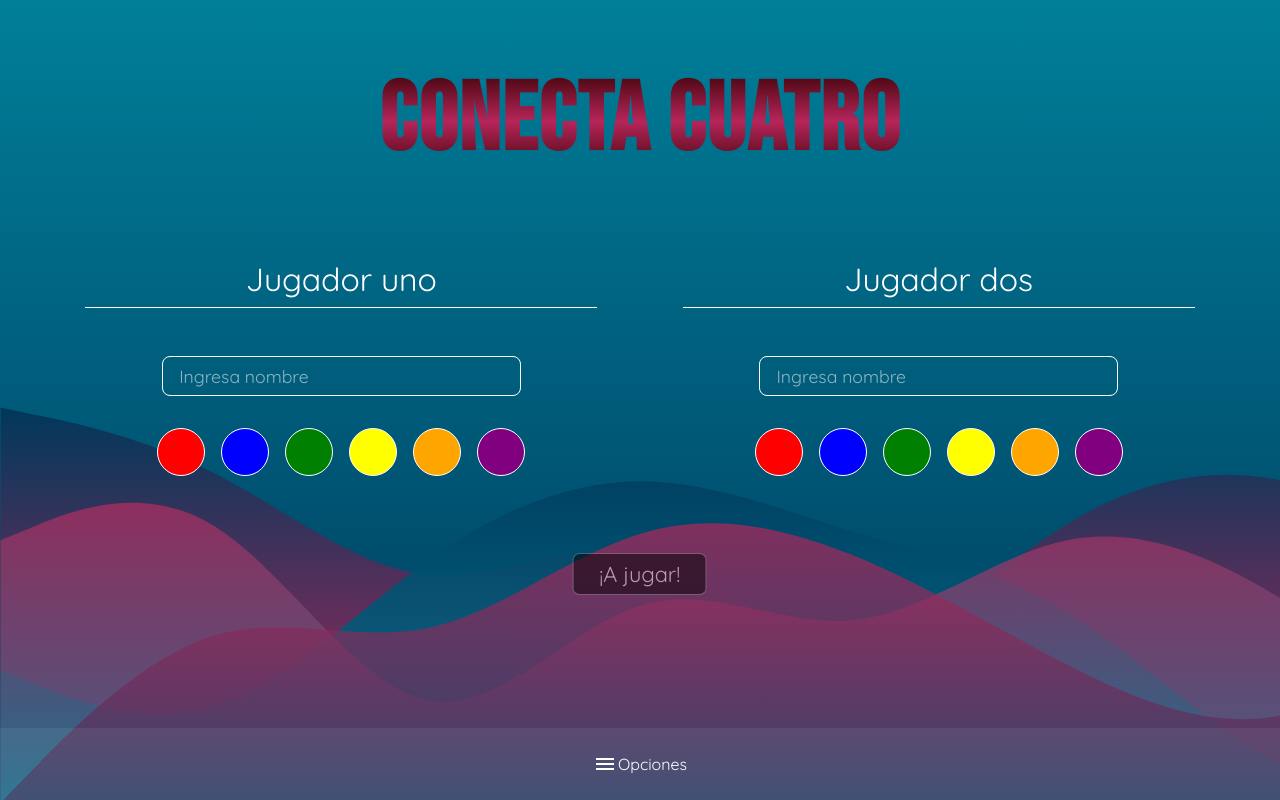
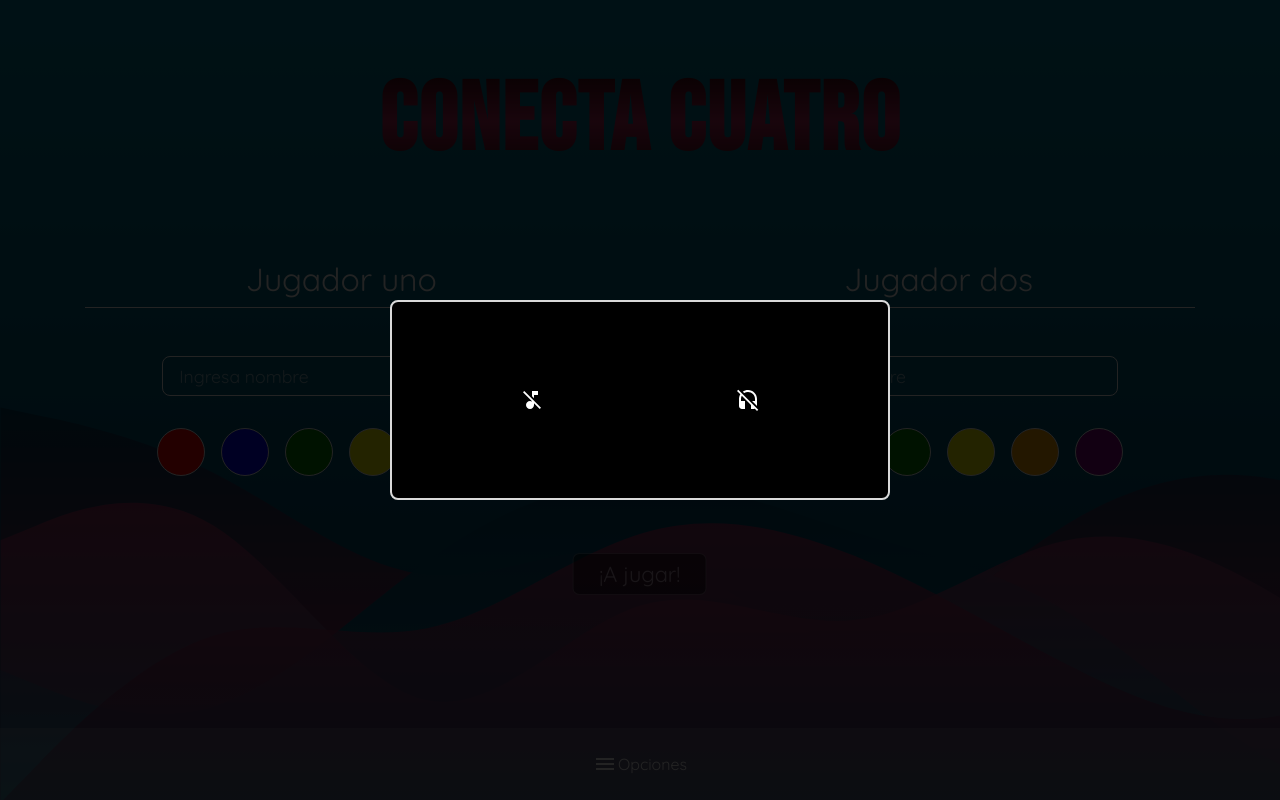
Before and after one commit to paiva73/conecta-4, a React (Vite) app in the folder frontend/: page / in a window 1280 px wide. Both pictures are taken after a click on the button "Opciones". Built offline with nearby package versions, Linux system fonts and the light colour scheme.

Commit message:
feat: agrega icono de música y efectos
Agrega los iconos para manejar la música y los efectos. Con sus estilos y su funcionalidad completa por desarrollar.

```diff
--- a/frontend/package.json
+++ b/frontend/package.json
@@ -10,6 +10,10 @@
     "preview": "vite preview"
   },
   "dependencies": {
+    "@emotion/react": "^11.11.4",
+    "@emotion/styled": "^11.11.5",
+    "@mui/icons-material": "^5.16.0",
+    "@mui/material": "^5.16.0",
     "react": "^18.3.1",
     "react-dom": "^18.3.1",
     "react-icons": "^5.2.1",
--- a/frontend/src/components/footer/Footer.jsx
+++ b/frontend/src/components/footer/Footer.jsx
@@ -1,13 +1,14 @@
 import React, { useState } from 'react';
 import styles from './Footer.module.css';
 import MenuIcon from "@mui/icons-material/Menu";
+import OpcionesModal from './opciones/OpcionesModal';
 
 const Footer = () => {
 
   const [isOpen, setIsOpen] = useState(false);
 
   return (
-    <div className={styles.footer}>
+    <footer className={styles.footer}>
       <button
         className={styles.btn_opciones}
         onClick={() => {setIsOpen(!isOpen)}}
@@ -15,7 +16,8 @@ const Footer = () => {
         <MenuIcon />
         Opciones
       </button>
-    </div>
+      {isOpen ? <OpcionesModal setIsOpen={setIsOpen}/> : ''}
+    </footer>
   )
 }
 
--- a/frontend/src/components/footer/Footer.module.css
+++ b/frontend/src/components/footer/Footer.module.css
@@ -1,22 +1,52 @@
 .footer {
   position: absolute;
-  z-index: 2;
+  z-index: 4;
   left: 0;
   bottom: 0;
   width: 100%;
   height: 4.5rem;
-    background-color: rgba(255, 255, 255, 0.068);
+  background-color: rgba(255, 255, 255, 0.144);
   display: flex;
   justify-content: center;
   align-items: center;
 }
 
-.btn_opciones{
+.btn_opciones {
   cursor: pointer;
   display: flex;
   justify-content: center;
   align-items: center;
   gap: 1px;
+  transition: transform .2s ease;
+}
+
+.btn_opciones:hover{
+  transform: scale(1.1);
+}
+
+.container_modal {
+  position: absolute;
+  bottom: 0;
+  left: 0;
+  width: 100%;
+  height: 100vh;
+  display: flex;
+  justify-content: center;
+  align-items: center;
+  background-color: rgba(0, 0, 0, 0.861);
+  z-index: 3;
+}
+
+.content_modal{
+  width: 500px;
+  height: 200px;
+  padding: 2rem;
+  border: 2px solid rgb(218, 218, 218);
+  border-radius: .5rem;
+  background-color: black;
+  display: flex;
+  justify-content: space-around;
+  align-items: center;
 }
 
 .sounds {
@@ -28,7 +58,7 @@
   z-index: 2;
 }
 
-.padreDeSonidos{
+.padreDeSonidos {
   position: relative;
 }
 
--- /dev/null
+++ b/frontend/src/components/footer/opciones/OpcionesModal.jsx
@@ -0,0 +1,51 @@
+import React, { useState } from "react";
+import styles from "../Footer.module.css";
+import MusicNoteIcon from "@mui/icons-material/MusicNote";
+import MusicOffIcon from "@mui/icons-material/MusicOff";
+import HeadsetIcon from '@mui/icons-material/Headset';
+import HeadsetOffIcon from "@mui/icons-material/HeadsetOff";
+// Slider
+import Box from "@mui/material/Box";
+import Stack from "@mui/material/Stack";
+import Slider from "@mui/material/Slider";
+import VolumeDown from "@mui/icons-material/VolumeDown";
+import VolumeUp from "@mui/icons-material/VolumeUp";
+
+const OpcionesModal = ({ setIsOpen }) => {
+  const [musicIsHovered, setMusicIsHovered] = useState(null);
+  const [effectsIsHovered, setEffectsIsHovered] = useState(null);
+  const [musicIsActive, setMusicIsActive] = useState(false);
+  const [effectsIsActive, setEffectsIsActive] = useState(false);
+  const [volumeMusic, setVolumeMusic] = useState(0.3);
+  const [volumeEffects, setVolumeEffects] = useState(0.3);
+
+  const handleMusicClick = () => {
+    setMusicIsActive(!musicIsActive);
+  };
+
+  const handleEffectsClick = () => {
+    setEffectsIsActive(!effectsIsActive);
+  };
+
+  const handleMusicVolumeChange = (e, newValue) => {
+    setVolumeMusic(newValue);
+  };
+
+  const handleEffectsVolumeChange = (e, newValue) => {
+    setVolumeMusic(newValue);
+  };
+
+  return (
+    <div className={styles.container_modal} onClick={() => setIsOpen(false)}>
+      <div
+        className={styles.content_modal}
+        onClick={(e) => e.stopPropagation()}
+      >
+        {musicIsActive ? <MusicNoteIcon onClick={handleMusicClick}/> : <MusicOffIcon onClick={handleMusicClick}/> }
+        {effectsIsActive ? <HeadsetIcon onClick={handleEffectsClick}/> : <HeadsetOffIcon onClick={handleEffectsClick}/> }
+      </div>
+    </div>
+  );
+};
+
+export default OpcionesModal;
```
Also changed, not shown: 1 other file (tests, documents, lock files or other folders). Lines whose indentation alone changed are shown as unchanged.
